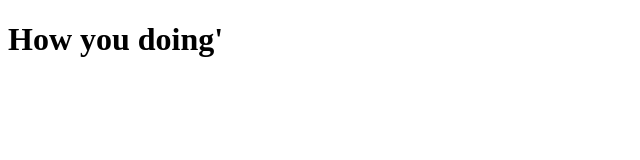
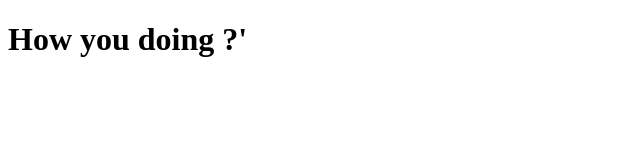
Before and after one commit to wadhwaharsh/my-sample-project, a plain HTML site: page about.html in a window 1280 px wide. Shown: the full height of the page, 0-640 px from the left. Drawn offline with Linux system fonts and the light colour scheme.

Commit message:
chnges added

```diff
--- a/about.html
+++ b/about.html
@@ -7,6 +7,6 @@
     <title>Document</title>
 </head>
 <body>
-    <h1>How you doing'</h1>
+    <h1>How you doing ?'</h1>
 </body>
 </html>
```
